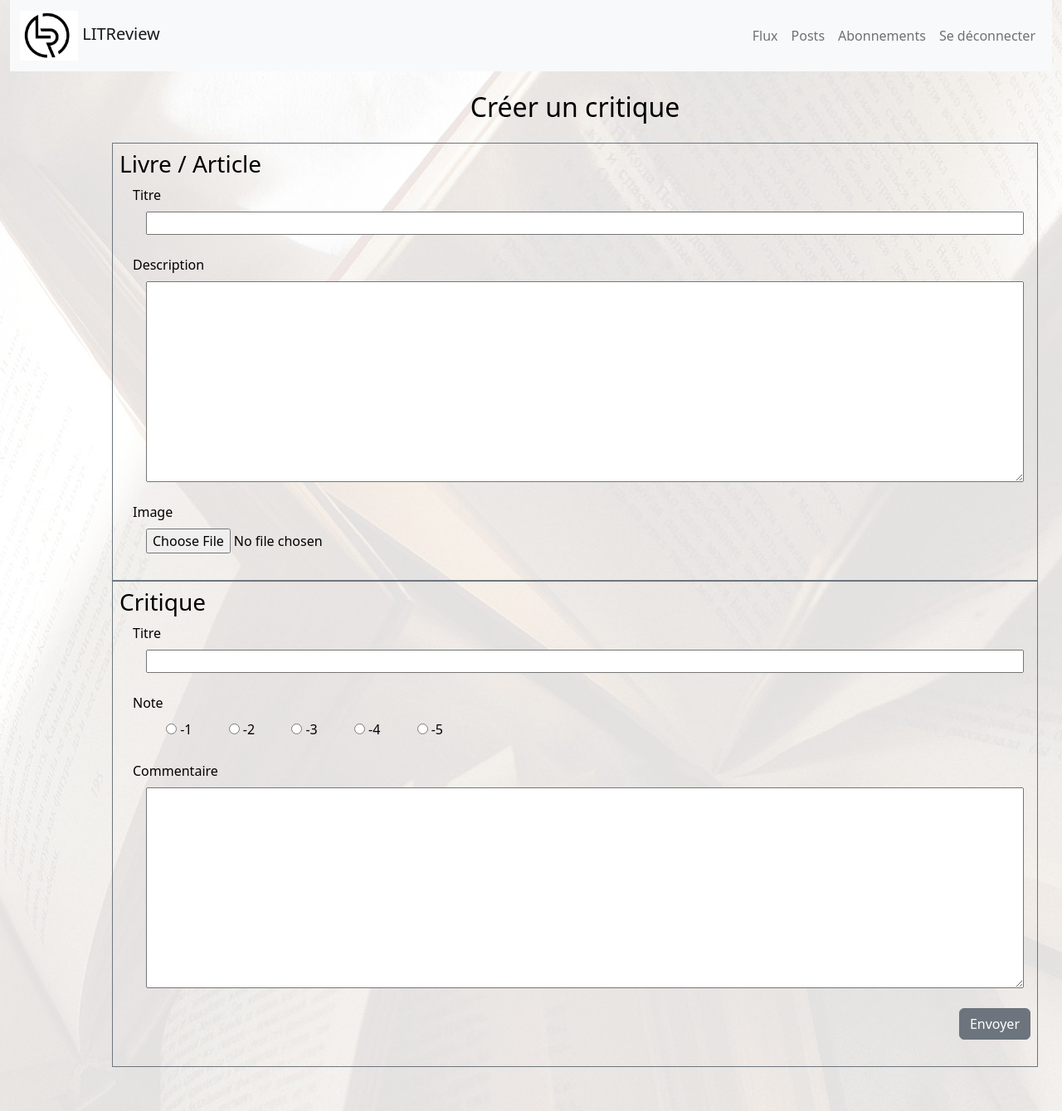
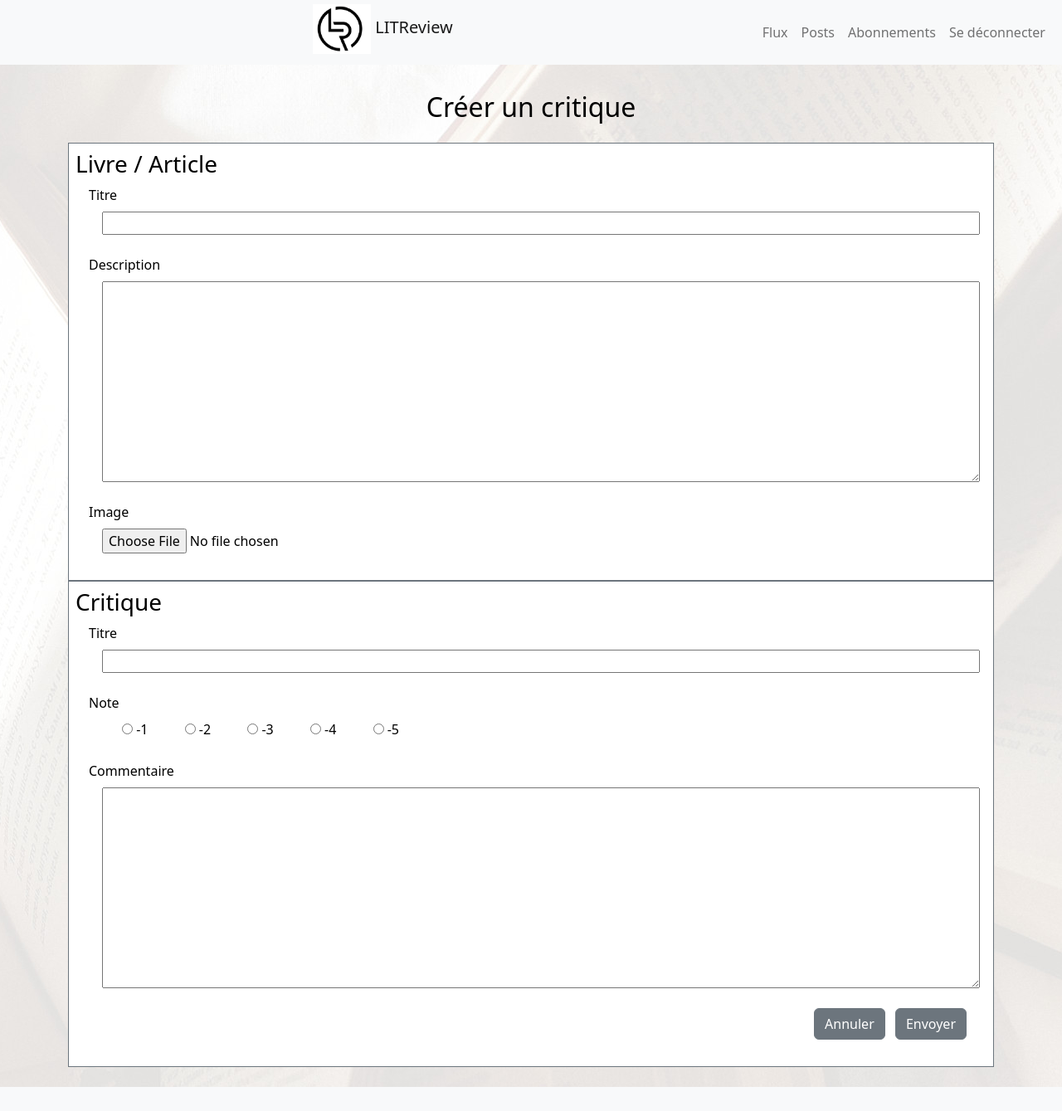
Before and after one commit to SGauthier2Pro/LITReview, a Django app: page /review/create/ in a window 1280 px wide; the page is wider, and only the part inside the window is pictured. Shown: that part at 83% size. After the commit the page ends 1310 px from the top of that part, so only its background shows below. Run offline with Django 4.2, Linux system fonts and the light colour scheme; a user stored in the database is signed in; some libraries are stand-ins or nearby versions.

Commit message:
creation et intégration d'un snippet pour les bouton de validation prenant en parametre le mot de confirmation, passage du background des ticket et review en blanc

```diff
--- a/authentication/forms.py
+++ b/authentication/forms.py
@@ -33,7 +33,7 @@ class UserLoginForm(AuthenticationForm):
     username = UsernameField(
         widget=forms.TextInput(
             attrs={
-                'class': 'text-center',
+                'class': 'container-fluid text-center',
                 'size': '70%',
                 'placeholder': "Nom d'utilisateur"
             }
@@ -42,7 +42,7 @@ class UserLoginForm(AuthenticationForm):
     password = forms.CharField(
         widget=forms.PasswordInput(
             attrs={
-                'class': 'text-center',
+                'class': 'container-fluid text-center',
                 'size': '70%',
                 'placeholder': "Mot de passe"
             }
--- a/review/templates/review/create_review_from_ticket.html
+++ b/review/templates/review/create_review_from_ticket.html
@@ -2,7 +2,7 @@
 {% block content %}
     <h2 class="text-center mb-4">Créer un critique</h2>
 
-    <div class="d-flex flex-column mb-4">
+    <div class="d-flex flex-column mb-4 bg-white">
         <div class="d-block border border-secondary p-2">
             <p>Vous êtes en train de poster en réponse à </p>
             <div class="border border-secondary m-4 p-2">
@@ -33,9 +33,7 @@
                 <div class="ms-4 mb-3 p-2" >
                     {{ review_form.body }}
                 </div>
-                <div class="text-end">
-                    <input class="btn btn-secondary mb-4" type="submit" value="Envoyer">
-                </div>
+                {% include 'review/partials/validation_buttons_snippet.html' with word='Envoyer' %}
             </form>
         </div>
     </div>
--- a/review/templates/review/create_review_post.html
+++ b/review/templates/review/create_review_post.html
@@ -1,7 +1,7 @@
 {% extends 'base.html' %}
 {% block content %}
     <h2 class="text-center mb-4">Créer un critique</h2>
-    <div class="d-flex flex-column mb-4">
+    <div class="d-flex flex-column mb-4 bg-white">
         <form method="post" enctype="multipart/form-data">
             <div class="d-block border border-secondary p-2">
                 <h3>Livre / Article</h3>
@@ -40,9 +40,7 @@
                 <div class="ms-4 mb-3 p-2" >
                     {{ review_form.body }}
                 </div>
-                <div class="text-end">
-                    <input class="btn btn-secondary mb-4" type="submit" value="Envoyer">
-                </div>
+                {% include 'review/partials/validation_buttons_snippet.html' with word='Envoyer' %}
             </div>
             {% csrf_token %}
 
--- a/review/templates/review/create_ticket.html
+++ b/review/templates/review/create_ticket.html
@@ -18,10 +18,7 @@
             <div class="ms-4 mb-3 p-2">
                 {{ ticket_form.image}}
             </div>
-
-            <div class="text-end">
-                    <input class="btn btn-secondary mb-4" type="submit" value="Envoyer">
-                </div>
+            {% include 'review/partials/validation_buttons_snippet.html' with word='Envoyer' %}
         </form>
     </div>
 {% endblock content %}
--- a/review/templates/review/delete_user_following.html
+++ b/review/templates/review/delete_user_following.html
@@ -6,6 +6,6 @@
     <form class="text-center" method="post">
         {{ delete_form }}
         {% csrf_token %}
-        <button class="btn btn-secondary" type="submit" >Confirmer</button>
+        {% include 'review/partials/validation_buttons_snippet.html' with word='Confirmer'%}
     </form>
 {% endblock content %}
--- a/review/templates/review/edit_review.html
+++ b/review/templates/review/edit_review.html
@@ -2,7 +2,7 @@
 {% block content %}
     <h2 class="text-center mb-4">Modifier votre critique</h2>
 
-    <div class="d-flex flex-column mb-4">
+    <div class="d-flex flex-column mb-4 bg-white">
         <div class="d-block border border-secondary p-2">
             <p>Vous êtes en train de poster en réponse à </p>
             <div class="border border-secondary m-4 p-2">
@@ -33,9 +33,7 @@
                 <div class="ms-4 mb-3 p-2" >
                     {{ edit_form.body }}
                 </div>
-                <div class="text-end">
-                    <input class="btn btn-secondary m-4" type="submit" value="Envoyer">
-                </div>
+                {% include 'review/partials/validation_buttons_snippet.html' with word='Envoyer' %}
             </form>
         </div>
     </div>
--- a/review/templates/review/edit_ticket.html
+++ b/review/templates/review/edit_ticket.html
@@ -23,10 +23,7 @@
             <div class="ms-4 mb-3 p-2">
                 {{ edit_form.image}}
             </div>
-
-            <div class="text-end">
-                <input class="btn btn-secondary mb-4" type="submit" value="Envoyer">
-            </div>
+            {% include 'review/partials/validation_buttons_snippet.html' with word='Envoyer' %}
         </form>
     </div>
 {% endblock content %}
--- a/review/templates/review/follows.html
+++ b/review/templates/review/follows.html
@@ -14,9 +14,9 @@
     <h3>Abonnements</h3>
 
             {% for followed in followings %}
-            <div class="d-flex bg-success bg-opacity-10 border border-dark">
+            <div class="d-flex bg-warning bg-opacity-10 border border-dark mb-4">
                 <div class="p-2 flex-grow-1 align-self-center">{{ followed.followed_user }}</div>
-                <div class="p-2 border-start border-dark"><a class="btn btn-success opacity-75" href="{% url 'unfollow_user' followed.id %}">Désabonner</a></div>
+                <div class="p-2 border-start border-dark"><a class="btn btn-secondary opacity-75" href="{% url 'unfollow_user' followed.id %}">Désabonner</a></div>
             </div>
             {% endfor %}
 
@@ -24,7 +24,7 @@
     <h3>Abonnés</h3>
 
             {% for follower in followed_by %}
-            <div class="d-flex bg-info bg-opacity-10 border border-dark">
+            <div class="d-flex bg-secondary bg-opacity-10 border border-dark">
                 <div class="p-2">{{ follower.user }}</div>
             </div>
             {% endfor %}
--- a/review/templates/review/home.html
+++ b/review/templates/review/home.html
@@ -7,7 +7,7 @@
     </div>
     {% for instance in posts %}
         {% if instance|model_type == 'Ticket' %}
-            <div class="ticket border border-secondary m-4 p-2">
+            <div class="ticket border border-secondary m-4 p-2 bg-white">
                 {% include 'review/partials/ticket_snippet.html' with ticket=instance %}
                 {% if instance not in tickets_reviewed %}
                     <div class="text-end">
@@ -16,7 +16,7 @@
                 {% endif %}
             </div>
         {% elif instance|model_type == 'Review' %}
-            <div class="review border border-secondary m-4 p-2">
+            <div class="review border border-secondary m-4 p-2 bg-white">
                 {% include 'review/partials/review_snippet.html' with review=instance %}
             </div>
         {% endif %}
--- /dev/null
+++ b/review/templates/review/partials/validation_buttons_snippet.html
@@ -0,0 +1,4 @@
+<div class="text-end">
+    <input class="btn btn-secondary mb-4 me-2" type="button" value="Annuler" onclick="history.go(-1)">
+    <input class="btn btn-secondary mb-4 me-4" type="submit" value="{{ word }}">
+</div>
--- a/static/css/style.css
+++ b/static/css/style.css
@@ -14,11 +14,11 @@ body {
     box-sizing: border-box;
     background: #ffffff;
     color: #000000;
-    margin: 53px;
     width: 100%;
     background-image : url('../pictures/5425687.jpg');
     background-repeat: no-repeat ;
     background-position:top;
+    background-attachment: fixed;
 }
 
 section {
@@ -27,46 +27,14 @@ section {
 
 @media screen and (max-width: 576px) {
     section {
-    margin-top: 210px;
-}
+        margin-top: 210px;
+    }
 }
 
 ::placeholder {
    text-align: center;
 }
 
-/* header
-
-header {
-    width: auto;
-    height: 100px;
-    display: flex;
-    flex-direction: row;
-    background: #62757f;
-}
-
-header img {
-    width: 60px;
-    height: 60px;
-}
-
-header h1 {
-    color: black;
-    font-size: 3rem;
-}
-
-nav {
-    font-size: 24px;
-    margin-top: auto;
-    margin-right: 50px;
-    margin-left: auto;
-    margin-bottom: auto;
-}
-
-nav a {
-    text-decoration: none;
-}
-*/
 .inline {
     display: flex;
     align-items: baseline;
--- a/templates/base.html
+++ b/templates/base.html
@@ -8,16 +8,15 @@
     </head>
     <body>
         <header>
-            <div class="container-fluid fixed-top">
-                <nav class="navbar navbar-expand-sm bg-light">
+                <nav class="navbar fixed-top navbar-expand-sm bg-light py-0">
                     <div class="container-fluid">
-                        <a class="navbar-brand mb-0 h1" href="{% url 'home' %}">
+                        <a class="navbar-brand mx-auto h1" href="{% url 'home' %}">
                             <img src="{% static 'pictures/logo-LITReview.png' %}" alt="" width="70" height="60"
                                  class="d-inline-block align-text-center">
                             LITReview
                         </a>
                         {% if user.is_authenticated %}
-                            <div class="navbar-nav text-end">
+                            <div class="navbar-nav text-sm-end">
                                 <a class="nav-link" href="{% url 'flux' %}">Flux</a>
                                 <a class="nav-link" href="{% url 'own_posts' %}">Posts</a>
                                 <a class="nav-link" href="{% url 'abonnements' %}">Abonnements</a>
@@ -26,7 +25,6 @@
                         {% endif %}
                     </div>
                 </nav>
-            </div>
         </header>
         <section class="container">
             {% block content %}{% endblock content %}
```
Also changed, not shown: review/templates/review/delete_review.html (+2 -38 lines), review/templates/review/delete_ticket.html (+2 -5 lines), review/templates/review/own_posts.html (+5 -5 lines), db.sqlite3.
